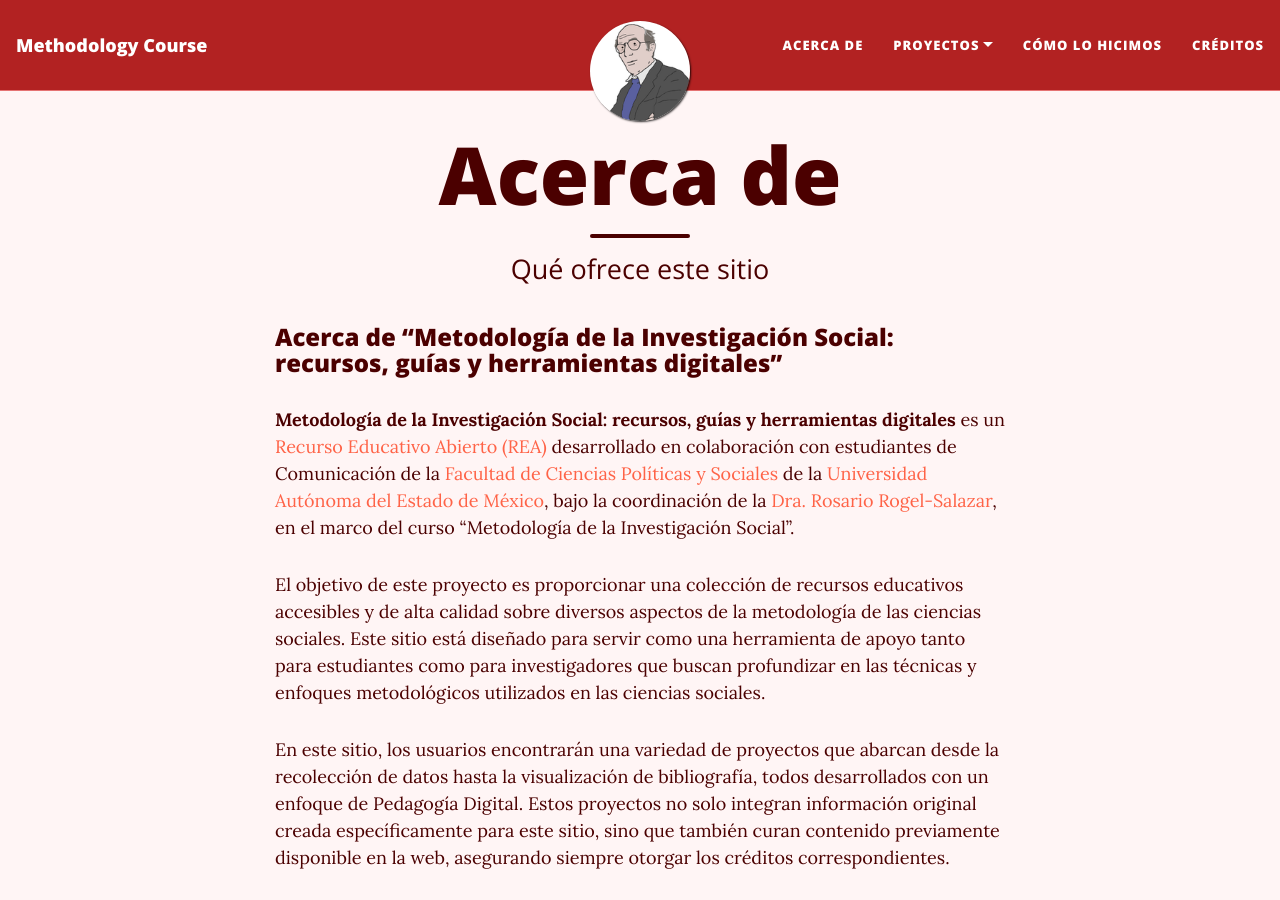
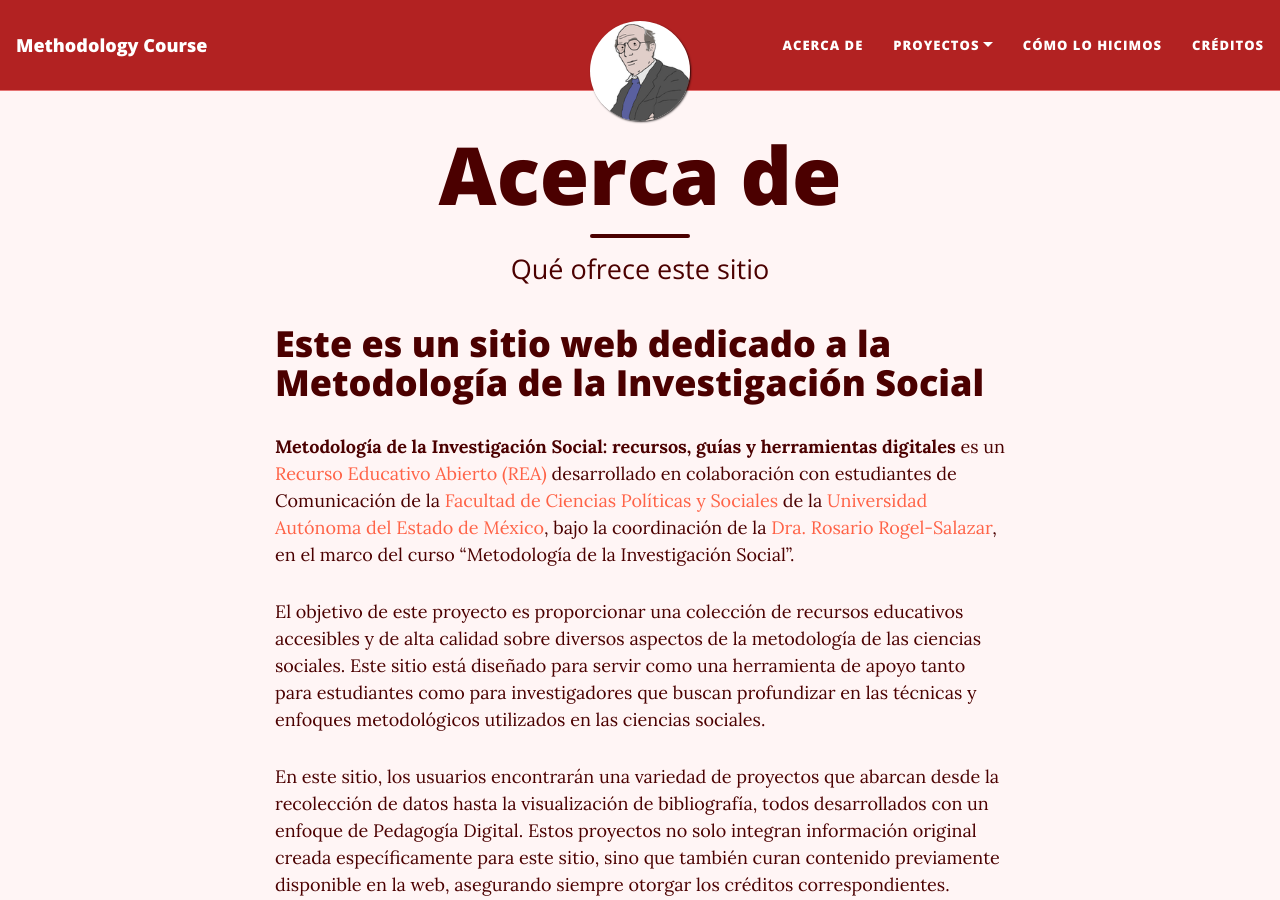
Before and after one commit to rosariorogel/metodologia, a Jekyll site: the page built from _pages/about.md, in a window 1280 px wide and 900 px high. Built offline with Jekyll 4.4.1, drawn with Linux system fonts in a browser that asks for light colours; nearby versions of some CDN libraries.

Commit message:
Update about.md

```diff
--- a/_pages/about.md
+++ b/_pages/about.md
@@ -5,7 +5,7 @@ subtitle: Qué ofrece este sitio
 permalink: about
 ---
 
-### Acerca de "Metodología de la Investigación Social: recursos, guías y herramientas digitales"
+# Este es un sitio web dedicado a la Metodología de la Investigación Social
 
 **Metodología de la Investigación Social: recursos, guías y herramientas digitales** es un [Recurso Educativo Abierto (REA)](https://www.unesco.org/en/open-educational-resources) desarrollado en colaboración con estudiantes de Comunicación de la [Facultad de Ciencias Políticas y Sociales](https://cienciaspoliticasysociales.uaemex.mx/) de la [Universidad Autónoma del Estado de México](https://www.uaemex.mx/), bajo la coordinación de la [Dra. Rosario Rogel-Salazar](https://rosariorogel.net/), en el marco del curso "Metodología de la Investigación Social".
 
```
